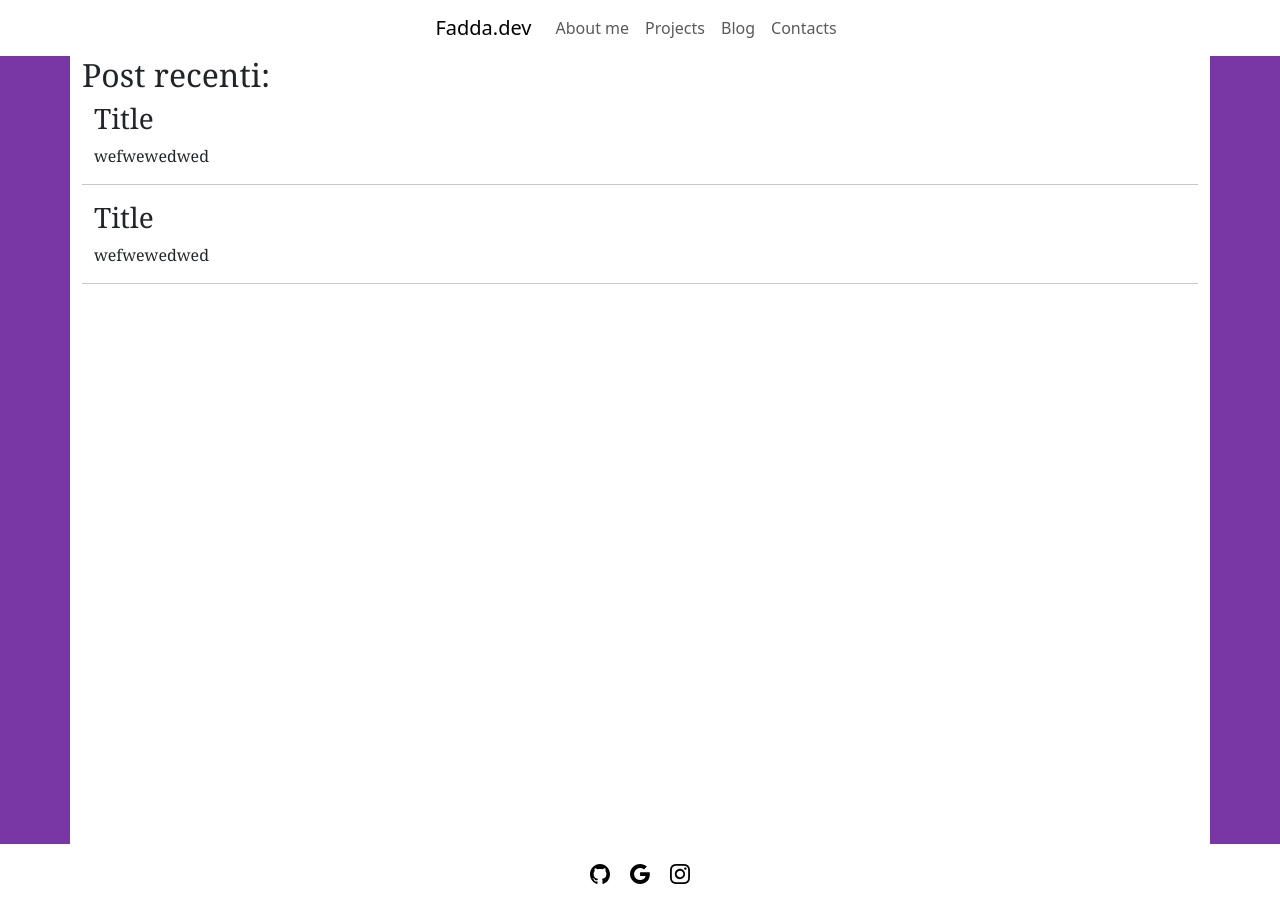
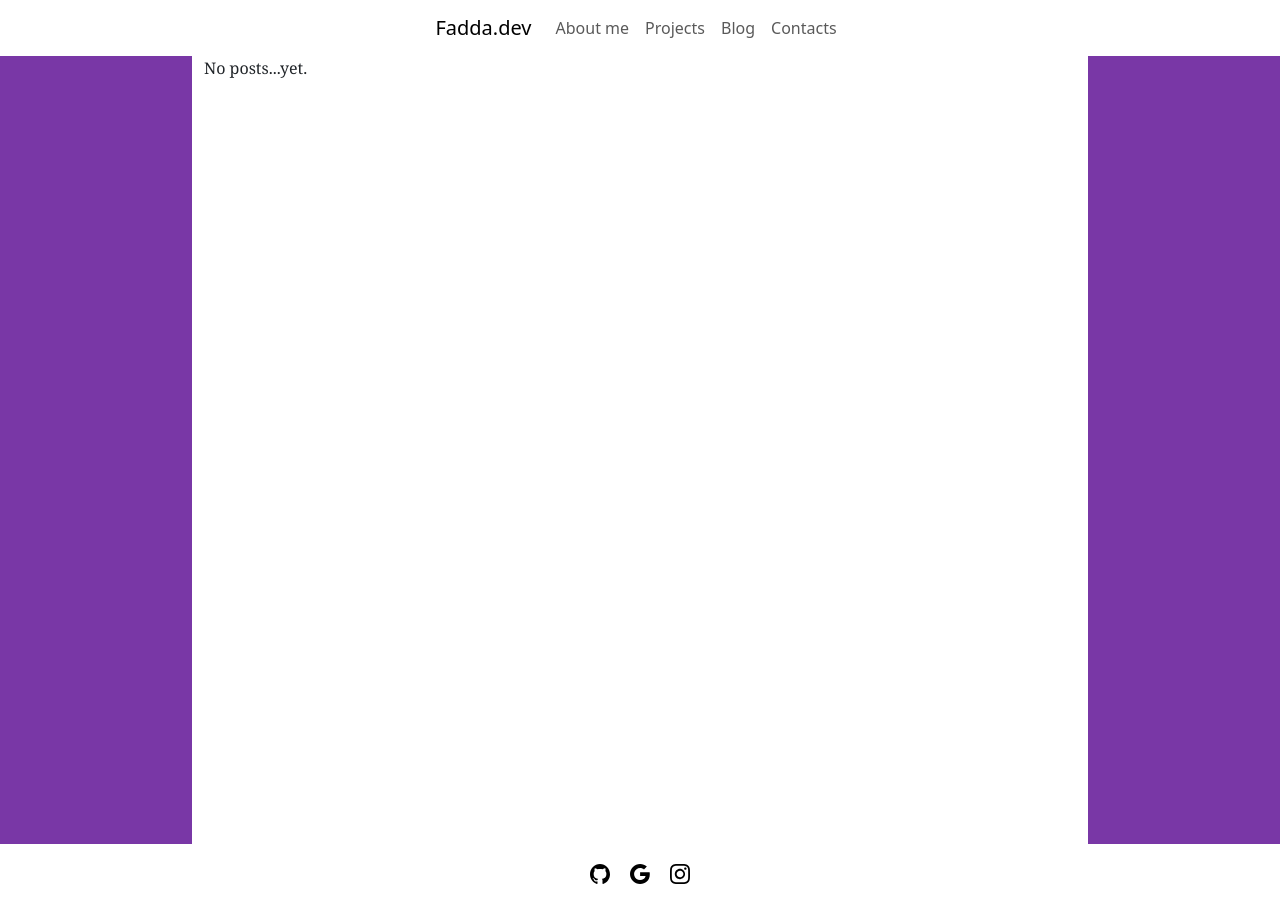
Before and after one commit to EmanuelFadda/EmanuelFadda.github.io, a Jekyll site: the page built from blog.html, in a window 1280 px wide. Built offline with Jekyll 4.4.1, drawn with Linux system fonts in a browser that asks for light colours; some web fonts are replaced.

Commit message:
quasi finito la sezione Blog , e migliorato il css nelle altre pagine

```diff
--- a/_posts/2025-02-26-welcome-to-jekyll.markdown
+++ b/_drafts/2025-02-26-welcome-to-jekyll.markdown
@@ -1,10 +1,10 @@
 ---
 layout: default
 title:  "prova"
-date:   2025-02-26 11:09:59 +0100
+date:   2025-02-26
 description: "questa è una descrizione di prova"
-url_image:""
-tag-name:
+url_image: ""
+tag_name: "CS"
 ---
 
 # Questa è una prova
--- a/blog.html
+++ b/blog.html
@@ -10,11 +10,21 @@ layout: default
         font-family: Georgia, serif;
     }
 
+    @media (min-width: 768px) {
+        #main_page{
+            max-width: 70%;
+        }
+    }
+
+
 </style>
 
-<div id="main_page"  class="container">
+<div id="main_page"  class="container-md">
+    {% if site.posts.size == 0 %}
+        <p>No posts...yet.</p>
+    {% else %}
         {% if false %}
-    <div id="best_posts" class="">
+            <div id="best_posts" class="my-1">
                 <h2>Best of...</h2>
                 <div class="row justify-content-center">
                     <div class="col-9 text-center">
@@ -36,23 +46,29 @@ layout: default
                     </div>
                 </div>
                 <hr>
+            </div>
         {% endif %}
-        <div id="recent_posts" class="row">
+        <div id="recent_posts" class="row my-1">
             <h2>Post recenti:</h2>
+                {% for post in site.posts %}
                     <div>
+                        <a style="text-decoration: none;color:black" href="{{ post.url }}">
                             <div class="container">
-                    <h3>Title</h3>
-                    <p>wefwewedwed</p>
+                                <div class="row">
+                                    <div class="col text-truncate">
+                                        <h3>{{post.title}}</h3>
                                     </div>
+                                    <div class="col text-center">
+                                        <p><span class="badge badge-pill bg-info my-auto">{{post.tag_name}}</span></p>
+                                    </div>
+                                    <div class="col text-center">{{ post.date | date_to_string }}</div>
+                                </div>
+                                <p>{{post.description}}</p>
+                            </div>
+                        </a>
                         <hr>
                     </div>
-            <div>
-                <div class="container">
-                    <h3>Title</h3>
-                    <p>wefwewedwed</p>
+                {% endfor %}
         </div>
-                <hr>
+    {% endif %}
 </div>
-        </div>
-    </div>
-</div>
```
Also changed, not shown: _drafts/2023-01-01-ciao.md (added, +10 -0 lines), _posts/2023-01-01-ciao.md (deleted, +0 -19 lines), contacts.html (+9 -3 lines), index.html (+11 -5 lines). Lines whose indentation alone changed are shown as unchanged.
